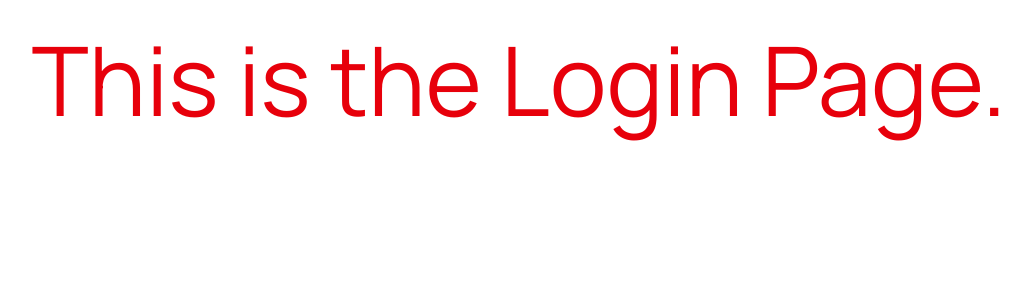
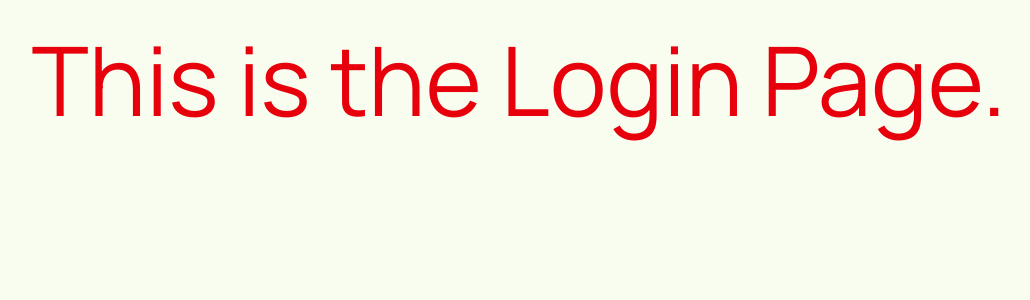
Before and after one commit to tysenh1/devhacks-2026, a React app in the folder frontend/: page / in a window 1280 px wide. Shown: the top 300 px of the page, without its empty margins (121-1151 px from the left). Built offline with nearby package versions, Linux system fonts and the light colour scheme; the HTML template or start-up script is replaced by a standard one.

Commit message:
Update DaisyUI theme to lemonade in index.css

```diff
--- a/frontend/src/index.css
+++ b/frontend/src/index.css
@@ -1,7 +1,7 @@
 @import url("https://fonts.googleapis.com/css2?family=Manrope:wght@200..800&display=swap");
 @import "tailwindcss";
 @plugin "daisyui" {
-  themes: light --default;
+  themes: lemonade --default;
 }
 
 @layer base {
```
